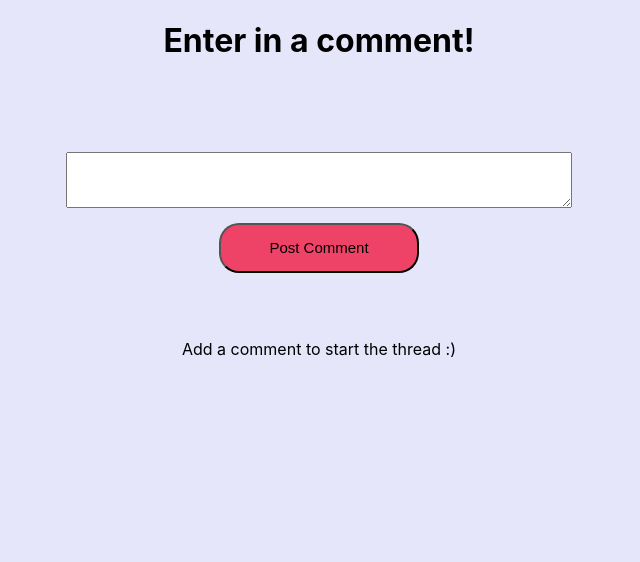
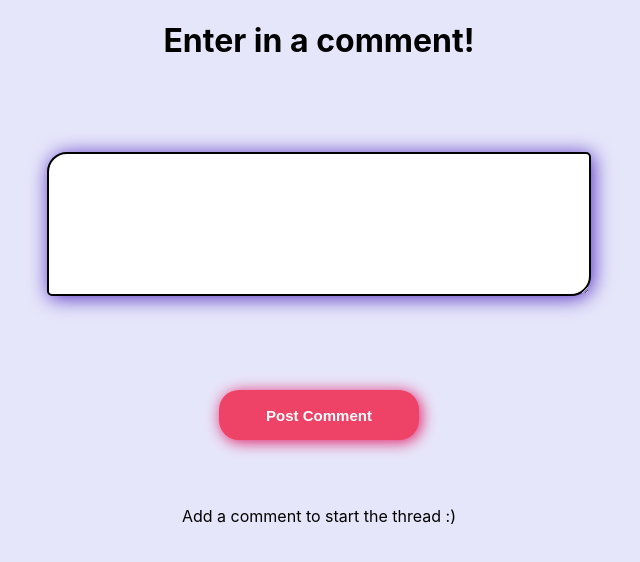
Before and after one commit to l-yang-05/Comment-app, a React (Create React App) app: page / in a window 1280 px wide. Shown: the top 562 px of the page, without its empty margins (321-961 px from the left). Built offline with nearby package versions, Linux system fonts and the light colour scheme.

Commit message:
Touched up styling

```diff
--- a/src/App.css
+++ b/src/App.css
@@ -15,10 +15,14 @@ text-align: center;
 .post-main{
   background-color: #EE4266;
   border-radius: 20px;
+  color: white;
+  font-weight: bold;
   height: 50px;
   width:200px;
   font-size: 15px;
-  margin-top: 15px;
+  margin-top: 8%;
+  box-shadow: #e31964 2px 2px 15px;
+  border: transparent;
 }
 
 
@@ -36,25 +40,35 @@ text-align: center;
 
 .comment-box{
   margin-top: 20px;
-  height: 50px;
+  height: 100px;
   width: 500px;
   font-size: 20px;
+  padding: 20px;
+  border: black 2px solid;
+  border-radius: 20px 5px;
+  box-shadow: #522cc1 2px 2px 20px;
 }
 
 .commentmsg{
   margin-top: 5%;
-  display:block;
+  display: block;
   margin: 0 auto;
-  background-color:#B0E0E6;
+  background-color: #d7f8fc;
   border: 3px solid #540D6E;
-  border-radius: 20px;
+  box-shadow: #63e3e5 2px 2px 20px;
+  border-radius: 5px 25px;
   height: 80%;
   width: 50%;
+  font-weight:bold;
 }
 
 .replied-comment{
-  display:block;
+  display: block;
   margin: 0 auto;
-  background-color: lightgrey;
-  width: 30%;
+  background-color: #bdffc7;
+  width: 40%;
+  border: 3px purple solid;
+  border-radius: 5px 20px;
+  font-weight: bold;
+  box-shadow: #27e527 2px 2px 15px;
 }
```
